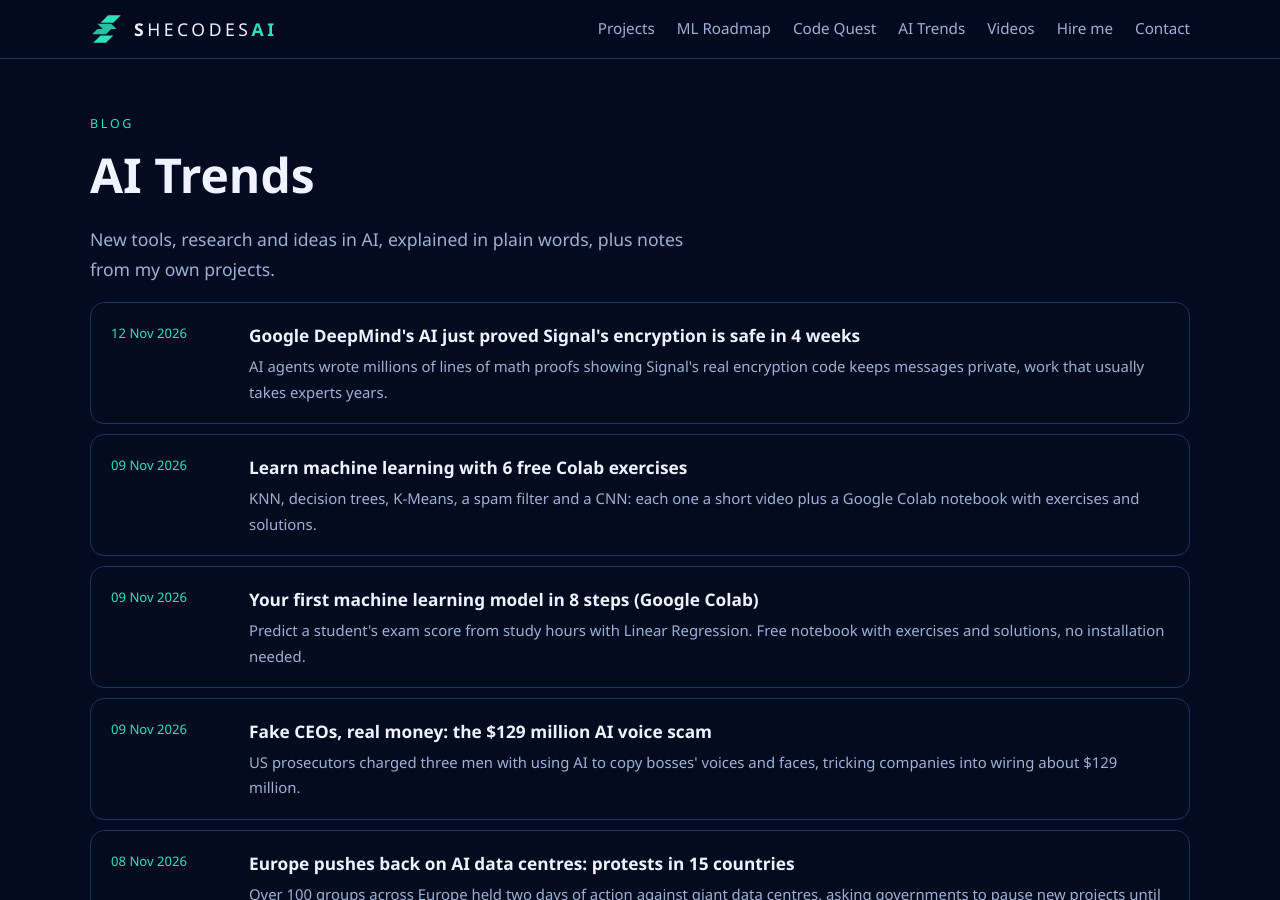
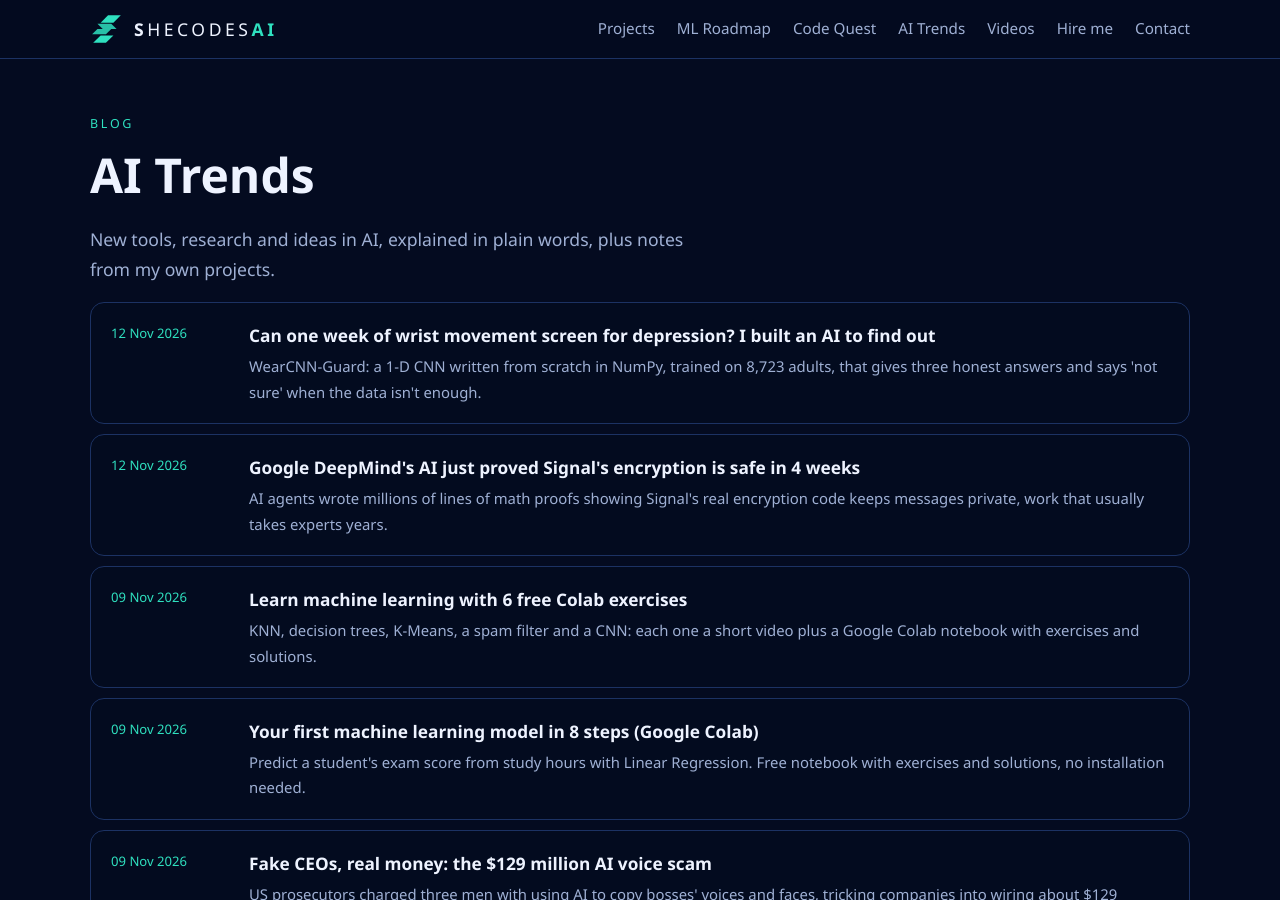
Before and after one commit to AbbasiSarah/AbbasiSarah.github.io, a Jekyll site: the page built from blog/index.html, in a window 1280 px wide and 900 px high. Built offline with Jekyll 4.4.1, drawn with Linux system fonts in a browser that asks for light colours; part of the change alters nothing that is shown.

Commit message:
Add WearCNN-Guard blog post and reel; clarify project summary

```diff
--- a/_data/projects.yml
+++ b/_data/projects.yml
@@ -20,7 +20,7 @@
   video: demo-excel-report-automator
   code: https://github.com/AbbasiSarah/excel-report-automator
 - title: "WearCNN-Guard: Depression Screening with a Guarantee"
-  summary: A 1-D CNN built from scratch reads one week of wrist activity from 8,723 US adults and screens for depression. Conformal prediction gives every answer a proven 90% guarantee, also for depressed people.
+  summary: A 1-D CNN built from scratch reads one week of wrist activity from 8,723 US adults and screens for depression. Conformal prediction makes its answers include the truth for 90% of people, depressed people too, and it says "not sure" when the data isn't enough.
   result: "90% guaranteed coverage · 8,723 people"
   tags: [Deep learning, Health AI, Research]
   video: demo-wearcnn-guard
--- /dev/null
+++ b/_posts/2026-11-12-wearcnn-guard-depression-wrist-tracker.md
@@ -0,0 +1,44 @@
+---
+layout: post
+title: "Can one week of wrist movement screen for depression? I built an AI to find out"
+summary: "WearCNN-Guard: a 1-D CNN written from scratch in NumPy, trained on 8,723 adults, that gives three honest answers and says 'not sure' when the data isn't enough."
+topic: AI research
+---
+
+<video class="post-video" controls playsinline preload="none" poster="{{ '/assets/videos/reel-wearcnn-guard.jpg' | relative_url }}"><source src="{{ '/assets/videos/reel-wearcnn-guard.mp4' | relative_url }}" type="video/mp4"></video>
+
+Depression changes how people move: sleep gets irregular, days get flatter, rest and activity lose their rhythm. Wrist trackers record exactly that. So I asked a simple question: **how far can one week of wrist movement go in screening for depression, and can the AI be honest about when it doesn't know?**
+
+## The data
+
+I used **NHANES 2011–2014**, a public US health survey in which **8,723 adults** wore a wrist activity tracker for a week and filled in the **PHQ-9** depression questionnaire. A PHQ-9 score of 10 or more counts as "depressed" (about 9% of people).
+
+## The model
+
+**WearCNN-Guard** is a **1-D convolutional neural network** that I wrote from scratch in NumPy, with no deep-learning framework. It reads each person's **average day** (minute by minute, in 10-minute steps) and **how much their days vary**, and outputs the probability of depression.
+
+## Three honest answers
+
+A probability alone can mislead. So I added **conformal prediction**, a statistical method that turns the score into one of three answers:
+
+- **Likely depressed**
+- **Likely not depressed**
+- **Not sure:** use the PHQ-9 questionnaire
+
+It comes with a **mathematical guarantee**: the answer includes the true one for **90% of people**. Using class-conditional calibration, that also holds **for depressed people**, the group that matters most.
+
+## What I found
+
+- The CNN reaches an **AUC of 0.65** from movement alone (0.68 with age and sex). That's clearly better than chance, but movement is only part of the picture.
+- Only **about 1 in 3 people** get a confident answer. For the rest, the model honestly says "not sure", which is exactly when a questionnaire should be used.
+- **Standard** conformal prediction can fail the people who matter: with one model it covered only **36–39% of depressed people**, even though overall coverage looked fine at 90%. Calibrating each group separately fixes this.
+
+## Why it matters
+
+Wearables are everywhere, and AI health claims are often overconfident. A screening tool that **knows its limits** is safer than one that always gives an answer.
+
+**Next step:** testing the same pipeline on data from a consumer smartwatch.
+
+*This is a research project, not a medical device or a diagnosis. If you are struggling, please talk to a professional.*
+
+**[View the code on GitHub](https://github.com/AbbasiSarah/wearcnn-guard)**
```
Also changed, not shown: assets/videos/reel-wearcnn-guard.jpg (added), 1 other file.
